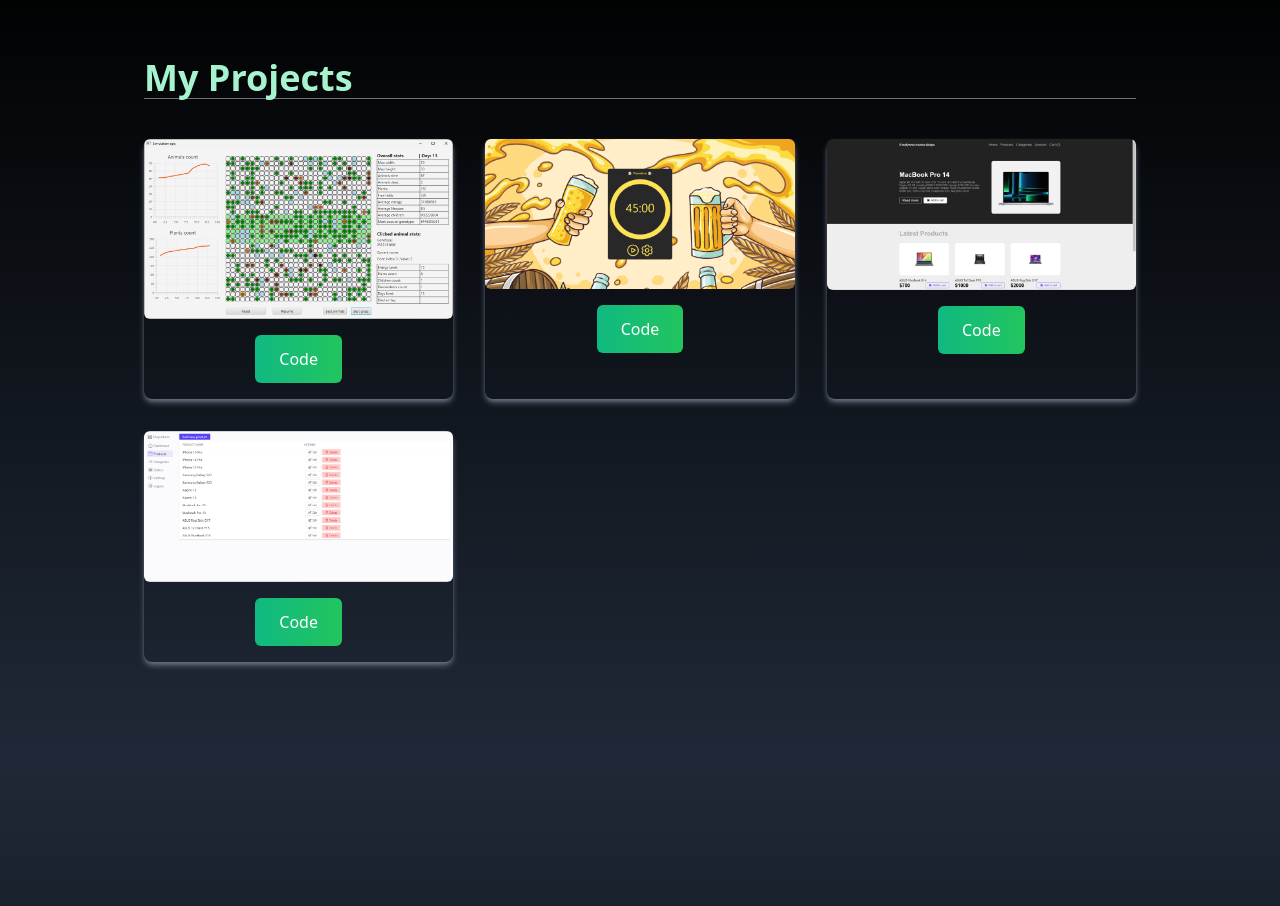
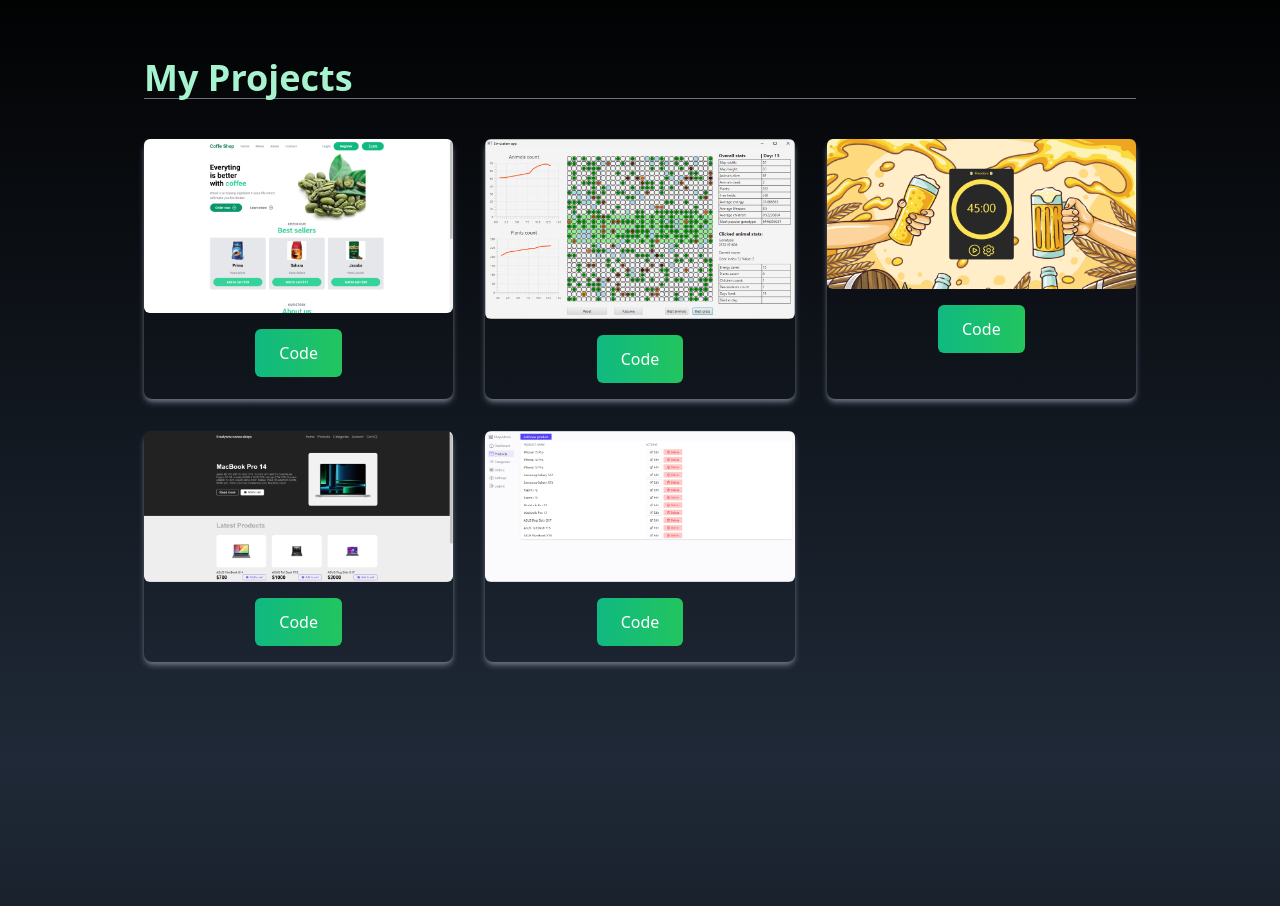
Before and after one commit to JakubWorek/portfolio, a React (Create React App) app: page / in a window 1280 px wide. Shown: the part 1640-2546 px from the top of the page. Built offline with nearby package versions, Linux system fonts and the light colour scheme.

Commit message:
new project and linkedin link

```diff
--- a/src/components/Projects.jsx
+++ b/src/components/Projects.jsx
@@ -3,9 +3,11 @@ import piwodoro from '../assets/images/piwodoro.png';
 import store_front from '../assets/images/store_front.png';
 import store_server from '../assets/images/store_server.png';
 import evolution_simulator from '../assets/images/evolution_simulator.png';
+import ecommerce from '../assets/images/ecommerce.png';
 
 const Projects = () => {
   const projects = [
+    {id: 0, src: ecommerce, link: 'https://github.com/JakubWorek/ecommerce_store'},
     {id: 1, src: evolution_simulator, link: 'https://github.com/JakubWorek/evolution_simulator'},
     {id: 2, src: piwodoro, link: 'https://github.com/JakubWorek/piwodoro'},
     {id: 3, src: store_front, link: 'https://github.com/JakubWorek/store_front'},
--- a/src/components/SocialLinks.jsx
+++ b/src/components/SocialLinks.jsx
@@ -12,7 +12,7 @@ const SocialLinks = () => {
           <Linkedin />
         </>
       ),
-      href: "https://www.linkedin.com/in/kuba-worek-531611173/",
+      href: "https://www.linkedin.com/in/jakub-worek-531611173/",
       style: "rounded-tr-md",
     },
     {
```
Also changed, not shown: src/assets/images/ecommerce.png (added).
